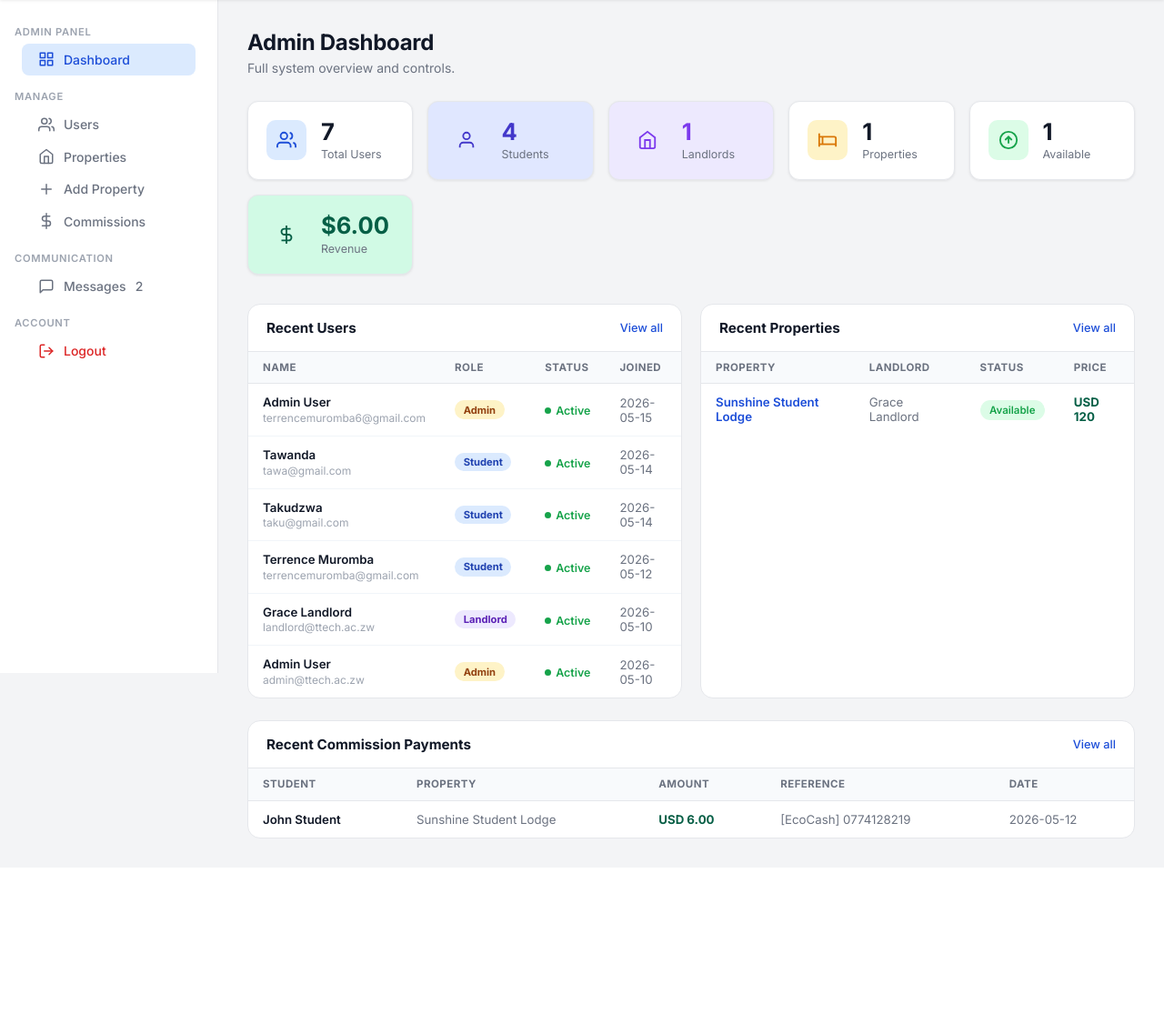
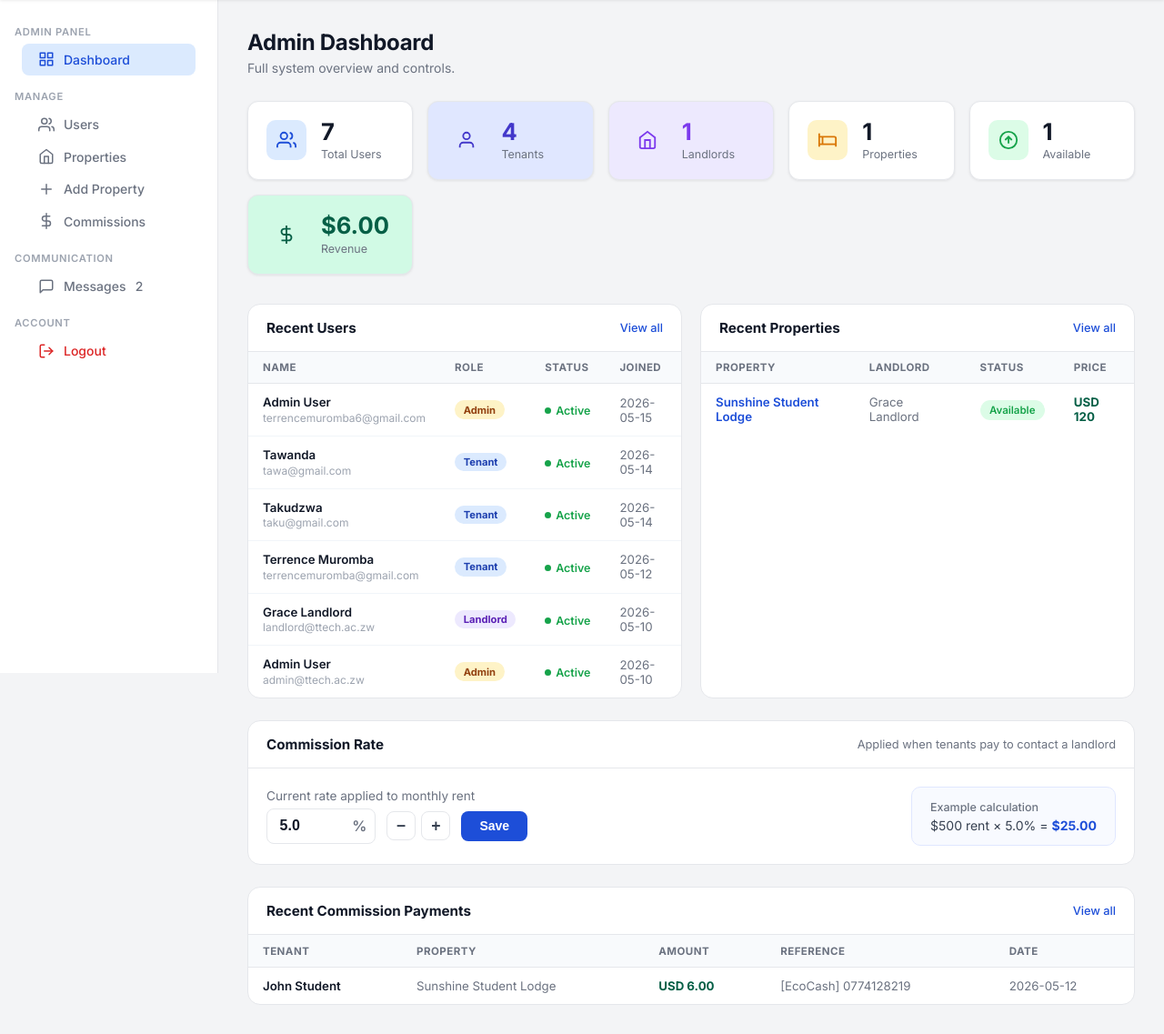
Before and after one commit to TerryTaku2/T-Tech-Connect1, a Flask app: page /admin in a window 1280 px wide. Shown: the part 60-1197 px from the top of the page at 91% size. Before the commit the page ends 982 px from the top, so only its background shows below. Run offline with Flask 3, Linux system fonts and the light colour scheme; a user stored in the database is signed in; data comes from the database, SQL or seed files in the repository.

Commit message:
feat: configurable commission rate — admin can adjust % from dashboard, stored in settings table

```diff
--- a/Backend/app.py
+++ b/Backend/app.py
@@ -81,6 +81,15 @@ def init_db():
             conn.execute("ALTER TABLE properties ADD COLUMN nearby_landmark TEXT DEFAULT ''")
         if 'student_friendly' not in prop_cols:
             conn.execute("ALTER TABLE properties ADD COLUMN student_friendly INTEGER DEFAULT 0")
+
+        conn.execute("""
+            CREATE TABLE IF NOT EXISTS settings (
+                key   TEXT PRIMARY KEY,
+                value TEXT NOT NULL
+            )
+        """)
+        if not conn.execute("SELECT 1 FROM settings WHERE key='commission_rate'").fetchone():
+            conn.execute("INSERT INTO settings (key, value) VALUES ('commission_rate', '5')")
 
         conn.execute("""
             CREATE TABLE IF NOT EXISTS reviews (
@@ -335,6 +344,12 @@ def has_paid(student_id, property_id):
             "SELECT 1 FROM payments WHERE student_id=? AND property_id=?",
             (student_id, property_id)
         ).fetchone())
+
+
+def get_commission_rate():
+    with get_db() as conn:
+        row = conn.execute("SELECT value FROM settings WHERE key='commission_rate'").fetchone()
+    return float(row['value']) / 100 if row else 0.05
 
 
 def _get_own_property(pid):
@@ -1042,47 +1057,6 @@ def _send_reset_email(to_email, name, reset_url):
         _send_email(to_email, "Reset your T-Tech Connect password", html_body)
     except Exception as e:
         app.logger.error(f"Password reset email failed: {e}")
-
-
-def _send_welcome_email(to_email, name, role):
-    role_label = 'Tenant' if role == 'student' else role.capitalize()
-    dashboard  = 'https://t-tech-connect.onrender.com/dashboard' if role == 'student' else 'https://t-tech-connect.onrender.com/landlord'
-    try:
-        html_body = f"""
-        <!DOCTYPE html>
-        <html>
-        <body style="margin:0;padding:0;background:#f0f4ff;font-family:Inter,system-ui,sans-serif">
-          <div style="max-width:560px;margin:40px auto;background:#fff;border-radius:16px;overflow:hidden;box-shadow:0 4px 24px rgba(0,0,0,.08)">
-            <div style="background:linear-gradient(135deg,#1d4ed8,#1e3a8a);padding:32px;text-align:center">
-              <h1 style="color:#fff;margin:0;font-size:22px;font-weight:700">Welcome to T-Tech Connect!</h1>
-              <p style="color:rgba(255,255,255,.8);margin:6px 0 0;font-size:14px">Connecting Tenants with Landlords</p>
-            </div>
-            <div style="padding:36px 32px">
-              <h2 style="color:#111827;font-size:18px;margin:0 0 8px">Hi {name},</h2>
-              <p style="color:#6b7280;line-height:1.6;margin:0 0 16px">
-                Your <strong>{role_label}</strong> account has been created successfully. You're all set to get started on T-Tech Connect.
-              </p>
-              {'<p style="color:#6b7280;line-height:1.6;margin:0 0 24px">Browse available properties, contact landlords directly, and find your perfect home.</p>' if role == 'student' else '<p style="color:#6b7280;line-height:1.6;margin:0 0 24px">Start listing your properties and connect with tenants looking for accommodation.</p>'}
-              <div style="text-align:center;margin:0 0 28px">
-                <a href="{dashboard}"
-                   style="display:inline-block;padding:14px 32px;background:#1d4ed8;color:#fff;text-decoration:none;border-radius:10px;font-weight:600;font-size:15px">
-                  Go to My Dashboard
-                </a>
-              </div>
-              <p style="color:#9ca3af;font-size:13px;line-height:1.6;margin:0">
-                If you have any questions, reply to this email or use the Contact Support option inside the app.
-              </p>
-            </div>
-            <div style="background:#f9fafb;padding:20px 32px;text-align:center;border-top:1px solid #f3f4f6">
-              <p style="color:#9ca3af;font-size:12px;margin:0">© 2026 T-Tech Connect · This is an automated message, please do not reply.</p>
-            </div>
-          </div>
-        </body>
-        </html>
-        """
-        _send_email(to_email, "Welcome to T-Tech Connect!", html_body)
-    except Exception as e:
-        app.logger.error(f"Welcome email failed: {e}")
 
 
 def _send_verification_email(to_email, name, role, verify_url):
@@ -1371,7 +1345,7 @@ def pay_commission(pid):
     if not reference:
         return jsonify({'error': 'Payment reference is required'}), 400
 
-    amount = round(prop['price_per_month'] * 0.05, 2)
+    amount = round(prop['price_per_month'] * get_commission_rate(), 2)
     with get_db() as conn:
         conn.execute(
             """INSERT OR IGNORE INTO payments (student_id, property_id, amount, currency, reference)
@@ -1402,7 +1376,9 @@ def property_view(pid):
         return redirect(url_for('dashboard'))
     d = {**dict(prop), 'services': json.loads(prop['services'] or '[]'),
          'images': _get_images(pid)}
-    d['commission'] = round(d['price_per_month'] * 0.05, 2)
+    rate = get_commission_rate()
+    d['commission'] = round(d['price_per_month'] * rate, 2)
+    d['commission_pct'] = round(rate * 100, 1)
 
     uid  = session['user_id']
     role = session.get('user_role')
@@ -1848,6 +1824,30 @@ def _admin_common():
                 unread_count=get_unread_count(session['user_id']))
 
 
+@app.route('/admin/settings', methods=['GET', 'POST'])
+@admin_required
+def admin_settings():
+    if request.method == 'POST':
+        data = request.get_json() or {}
+        rate = data.get('commission_rate')
+        try:
+            rate = float(rate)
+            if not (0 <= rate <= 100):
+                return jsonify({'error': 'Rate must be between 0 and 100'}), 400
+            rate = round(rate, 2)
+        except (TypeError, ValueError):
+            return jsonify({'error': 'Invalid rate value'}), 400
+        with get_db() as conn:
+            conn.execute("INSERT OR REPLACE INTO settings (key, value) VALUES ('commission_rate', ?)", (str(rate),))
+            conn.commit()
+        return jsonify({'success': True, 'commission_rate': rate})
+
+    with get_db() as conn:
+        row = conn.execute("SELECT value FROM settings WHERE key='commission_rate'").fetchone()
+    current_rate = float(row['value']) if row else 5.0
+    return jsonify({'commission_rate': current_rate})
+
+
 @app.route('/admin/test-email')
 @admin_required
 def admin_test_email():
@@ -1894,11 +1894,16 @@ def admin_dashboard():
             ORDER BY pay.paid_at DESC LIMIT 6
         """).fetchall()
 
+    with get_db() as conn:
+        rate_row = conn.execute("SELECT value FROM settings WHERE key='commission_rate'").fetchone()
+    commission_rate = float(rate_row['value']) if rate_row else 5.0
+
     return render_template('admin_dashboard.html',
                            stats=stats,
                            recent_users=recent_users,
                            recent_props=recent_props,
                            recent_payments=recent_payments,
+                           commission_rate=commission_rate,
                            **_admin_common())
 
 
--- a/Frontend/templates/admin_dashboard.html
+++ b/Frontend/templates/admin_dashboard.html
@@ -31,7 +31,7 @@
       </div>
       <div class="stat-card stat-indigo">
         <div class="stat-icon"><svg width="22" height="22" viewBox="0 0 24 24" fill="none" stroke="currentColor" stroke-width="2"><path d="M20 21v-2a4 4 0 0 0-4-4H8a4 4 0 0 0-4 4v2"/><circle cx="12" cy="7" r="4"/></svg></div>
-        <div class="stat-body"><span class="stat-value">{{ stats.students or 0 }}</span><span class="stat-label">Students</span></div>
+        <div class="stat-body"><span class="stat-value">{{ stats.students or 0 }}</span><span class="stat-label">Tenants</span></div>
       </div>
       <div class="stat-card stat-purple">
         <div class="stat-icon"><svg width="22" height="22" viewBox="0 0 24 24" fill="none" stroke="currentColor" stroke-width="2"><path d="M3 9l9-7 9 7v11a2 2 0 0 1-2 2H5a2 2 0 0 1-2-2z"/><polyline points="9 22 9 12 15 12 15 22"/></svg></div>
@@ -69,7 +69,7 @@
                 <div class="cell-main">{{ u.full_name }}</div>
                 <div class="cell-sub">{{ u.email }}</div>
               </td>
-              <td><span class="role-pill role-{{ u.role }}">{{ u.role|title }}</span></td>
+              <td><span class="role-pill role-{{ u.role }}">{% if u.role == 'student' %}Tenant{% else %}{{ u.role|title }}{% endif %}</span></td>
               <td><span class="status-dot {{ 'dot-green' if u.is_active else 'dot-red' }}">{{ 'Active' if u.is_active else 'Inactive' }}</span></td>
               <td class="cell-muted">{{ u.created_at[:10] if u.created_at else '—' }}</td>
             </tr>
@@ -107,6 +107,43 @@
 
     </div>
 
+    <!-- Commission Rate Setting -->
+    <div class="admin-panel" style="margin-top:1.5rem">
+      <div class="admin-panel-header">
+        <h3 class="admin-panel-title">Commission Rate</h3>
+        <span style="font-size:.8rem;color:#6b7280">Applied when tenants pay to contact a landlord</span>
+      </div>
+      <div style="padding:1.25rem;display:flex;align-items:center;gap:1.25rem;flex-wrap:wrap">
+        <div style="flex:1;min-width:220px">
+          <p style="margin:0 0 .35rem;font-size:.85rem;color:#6b7280">Current rate applied to monthly rent</p>
+          <div style="display:flex;align-items:center;gap:.75rem">
+            <div style="position:relative;width:120px">
+              <input type="number" id="commission-input" value="{{ commission_rate }}" min="0" max="100" step="0.5"
+                style="width:100%;padding:.6rem 2rem .6rem .85rem;border:1.5px solid #e5e7eb;border-radius:8px;font-size:1rem;font-weight:700;color:#111827;outline:none;box-sizing:border-box"
+                onfocus="this.style.borderColor='#1d4ed8'" onblur="this.style.borderColor='#e5e7eb'" />
+              <span style="position:absolute;right:.6rem;top:50%;transform:translateY(-50%);color:#6b7280;font-weight:600;pointer-events:none">%</span>
+            </div>
+            <div style="display:flex;gap:.4rem">
+              <button onclick="adjustRate(-1)" style="width:32px;height:32px;border-radius:8px;border:1.5px solid #e5e7eb;background:#fff;font-size:1.1rem;cursor:pointer;display:flex;align-items:center;justify-content:center;font-weight:700;color:#374151" title="Decrease by 1%">−</button>
+              <button onclick="adjustRate(1)"  style="width:32px;height:32px;border-radius:8px;border:1.5px solid #e5e7eb;background:#fff;font-size:1.1rem;cursor:pointer;display:flex;align-items:center;justify-content:center;font-weight:700;color:#374151" title="Increase by 1%">+</button>
+            </div>
+            <button onclick="saveRate()"
+              style="padding:.55rem 1.25rem;background:#1d4ed8;color:#fff;border:none;border-radius:8px;font-weight:600;font-size:.875rem;cursor:pointer">
+              Save
+            </button>
+          </div>
+          <p id="rate-msg" style="margin:.5rem 0 0;font-size:.8rem;display:none"></p>
+        </div>
+        <div style="background:#f8faff;border:1px solid #e0e7ff;border-radius:10px;padding:.85rem 1.25rem;min-width:200px">
+          <p style="margin:0 0 .25rem;font-size:.78rem;color:#6b7280;font-weight:500">Example calculation</p>
+          <p style="margin:0;font-size:.875rem;color:#374151">
+            $500 rent × <span id="example-pct">{{ commission_rate }}</span>% =
+            <strong id="example-fee" style="color:#1d4ed8">${{ "%.2f"|format(commission_rate / 100 * 500) }}</strong>
+          </p>
+        </div>
+      </div>
+    </div>
+
     <!-- Recent Payments -->
     <div class="admin-panel" style="margin-top:1.5rem">
       <div class="admin-panel-header">
@@ -114,7 +151,7 @@
         <a href="/admin/payments" class="admin-panel-link">View all</a>
       </div>
       <table class="admin-table">
-        <thead><tr><th>Student</th><th>Property</th><th>Amount</th><th>Reference</th><th>Date</th></tr></thead>
+        <thead><tr><th>Tenant</th><th>Property</th><th>Amount</th><th>Reference</th><th>Date</th></tr></thead>
         <tbody>
           {% for pay in recent_payments %}
           <tr>
@@ -133,5 +170,53 @@
 
   </main>
 </div>
+
+<script>
+function adjustRate(delta) {
+  const inp = document.getElementById('commission-input');
+  let val = parseFloat(inp.value) || 0;
+  val = Math.min(100, Math.max(0, Math.round((val + delta) * 10) / 10));
+  inp.value = val;
+  updateExample(val);
+}
+
+document.getElementById('commission-input').addEventListener('input', function() {
+  updateExample(parseFloat(this.value) || 0);
+});
+
+function updateExample(pct) {
+  document.getElementById('example-pct').textContent = pct;
+  document.getElementById('example-fee').textContent = '$' + (pct / 100 * 500).toFixed(2);
+}
+
+async function saveRate() {
+  const inp  = document.getElementById('commission-input');
+  const msg  = document.getElementById('rate-msg');
+  const rate = parseFloat(inp.value);
+  if (isNaN(rate) || rate < 0 || rate > 100) {
+    msg.style.display = ''; msg.style.color = '#dc2626';
+    msg.textContent = 'Enter a value between 0 and 100.'; return;
+  }
+  try {
+    const res  = await fetch('/admin/settings', {
+      method: 'POST',
+      headers: { 'Content-Type': 'application/json' },
+      body: JSON.stringify({ commission_rate: rate })
+    });
+    const data = await res.json();
+    msg.style.display = '';
+    if (data.success) {
+      msg.style.color = '#16a34a';
+      msg.textContent = `✓ Commission rate saved as ${rate}%`;
+    } else {
+      msg.style.color = '#dc2626';
+      msg.textContent = data.error || 'Failed to save.';
+    }
+  } catch {
+    msg.style.display = ''; msg.style.color = '#dc2626';
+    msg.textContent = 'Network error. Try again.';
+  }
+}
+</script>
 </body>
 </html>
```
